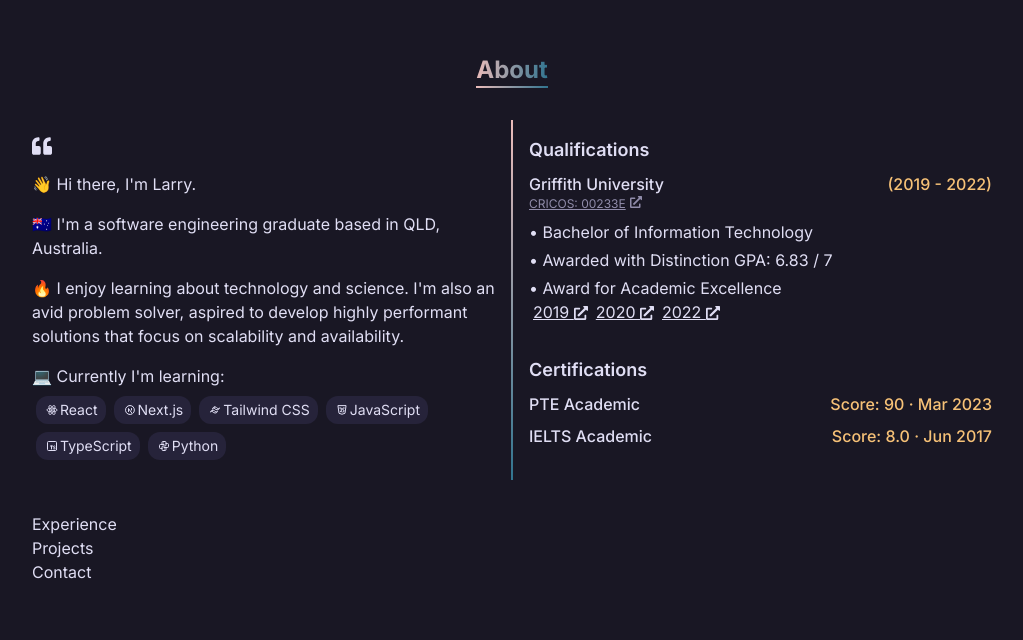
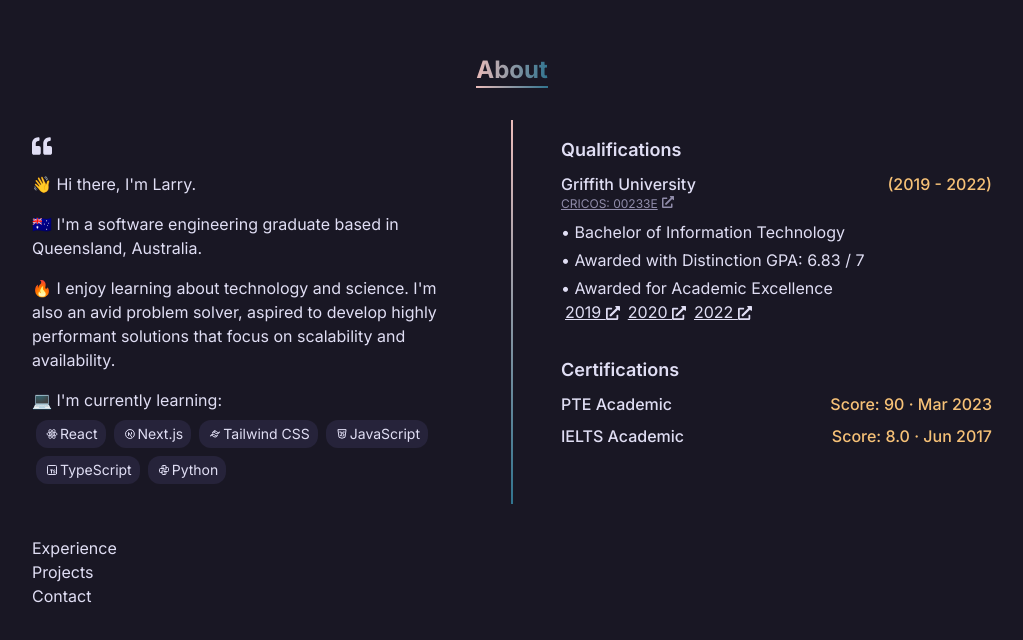
Before and after one commit to larryh12/larryhuynh.dev, a Next.js app: page / in a window 1280 px wide. Shown: the part 812-1452 px from the top of the page, without its empty margins (128-1151 px from the left). Before the commit the page ends 1428 px from the top, so only its background shows below. Built offline with nearby package versions, Linux system fonts and the light colour scheme.

Commit message:
slight typo

```diff
--- a/components/About.js
+++ b/components/About.js
@@ -25,7 +25,8 @@
           <FaQuoteLeft className="text-xl" />
           <div>👋 Hi there, I&apos;m Larry.</div>
           <div>
-            🇦🇺 I&apos;m a software engineering graduate based in QLD, Australia.
+            🇦🇺 I&apos;m a software engineering graduate based in Queensland,
+            Australia.
           </div>
           <div>
             🔥 I enjoy learning about technology and science. I&apos;m also an
@@ -33,7 +34,7 @@
             that focus on scalability and availability.
           </div>
           <div>
-            💻 Currently I&apos;m learning:
+            💻 I&apos;m currently learning:
             <div className="mt-1 flex flex-wrap [&>div]:m-1 [&>div]:flex [&>div]:cursor-pointer [&>div]:flex-row [&>div]:rounded-xl [&>div]:bg-rp-overlay [&>div]:px-2 [&>div]:py-1 [&>div]:text-sm">
               <div className="hover:bg-rp-highmed">
                 <TbBrandReact className="pt-1 text-base" /> React
@@ -61,7 +62,7 @@
             </div>
           </div>
         </div>
-        <div className="mx-4 hidden w-0.5 bg-gradient-to-b from-rp-rose to-rp-pine md:block"></div>
+        <div className="mx-12 hidden w-0.5 bg-gradient-to-b from-rp-rose to-rp-pine md:block"></div>
         <div className="flex-1">
           <div className="my-2 mt-4 text-lg font-semibold">Qualifications</div>
           <div className="flex justify-between text-base font-medium">
@@ -79,7 +80,7 @@
             <div>• Bachelor of Information Technology</div>
             <div>• Awarded with Distinction GPA: 6.83 / 7</div>
             <div>
-              • Award for Academic Excellence
+              • Awarded for Academic Excellence
               <br />
               <a
                 href="https://www.credly.com/badges/295dfe3f-f2f0-4a3b-ae0a-f0acb3824c9c/"
```
